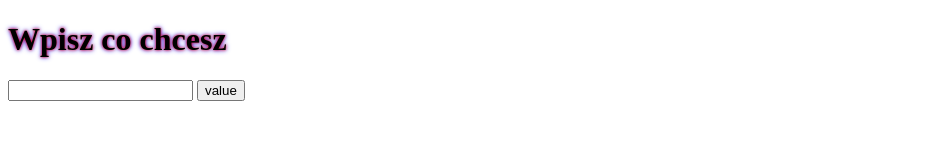
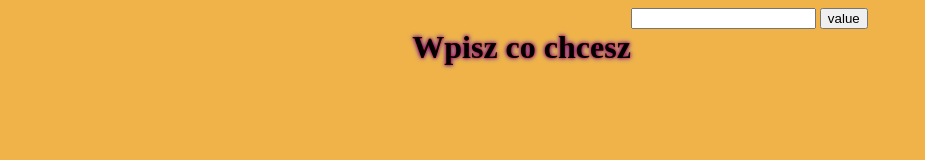
Before and after one commit to matwiejuk20p/pai1, a plain HTML site: page index.html in a window 1280 px wide. Shown: the whole page, without its empty margins (0-925 px from the left). Drawn offline with Linux system fonts and the light colour scheme.

Commit message:
dalsza stylizacja

```diff
--- a/index.html
+++ b/index.html
@@ -6,11 +6,17 @@
     <meta http-equiv="X-UA-Compatible" content="ie=edge" />
     <title>DOMek</title>
     <style>
+      body{
+        background-color:#efb34a;
+        display: flex;
+        justify-content: center;
+        height: 100vh;
+      }
       h1 {
         text-shadow: 0 0 3px #ff0000, 0 0 5px #0000ff;
       }
       input[type='text']:focus {
-        background-color: lightblue;
+        background-color: #dfb27c;
       }
     </style>
   </head>
```
